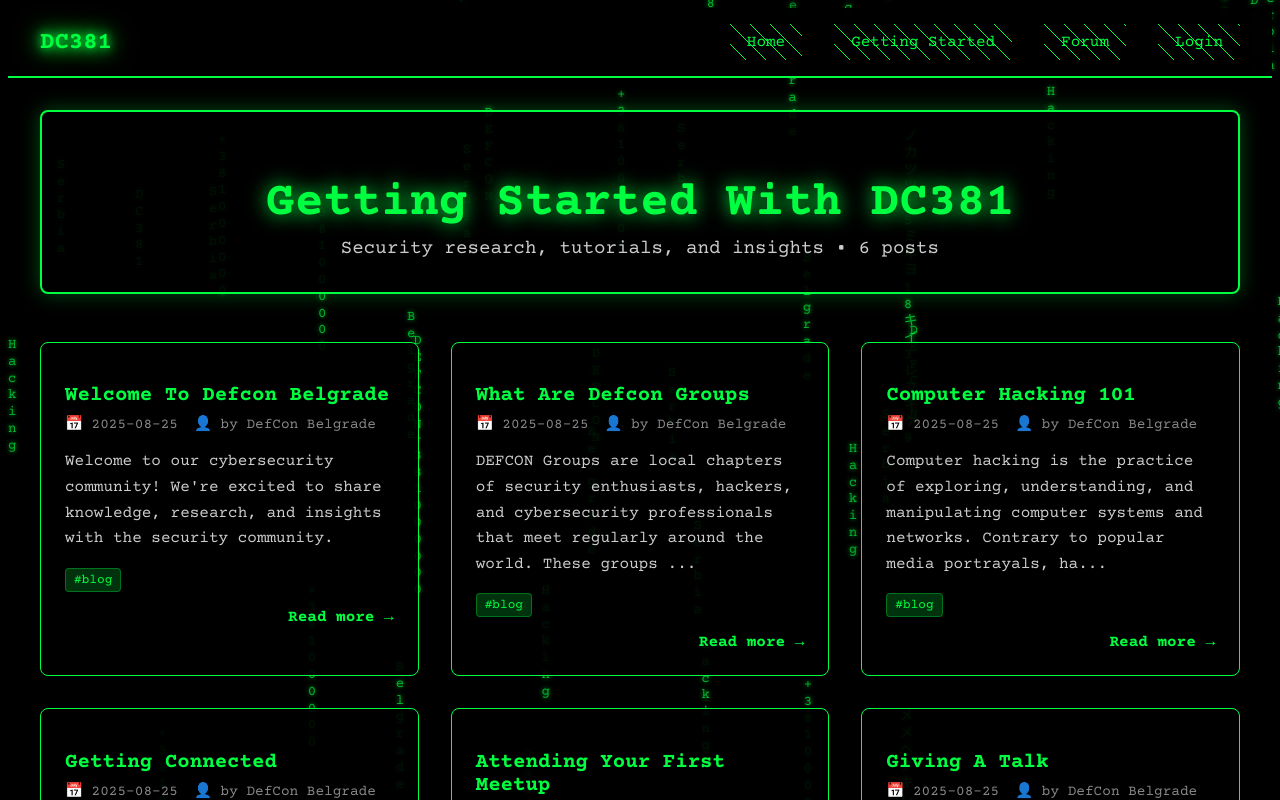
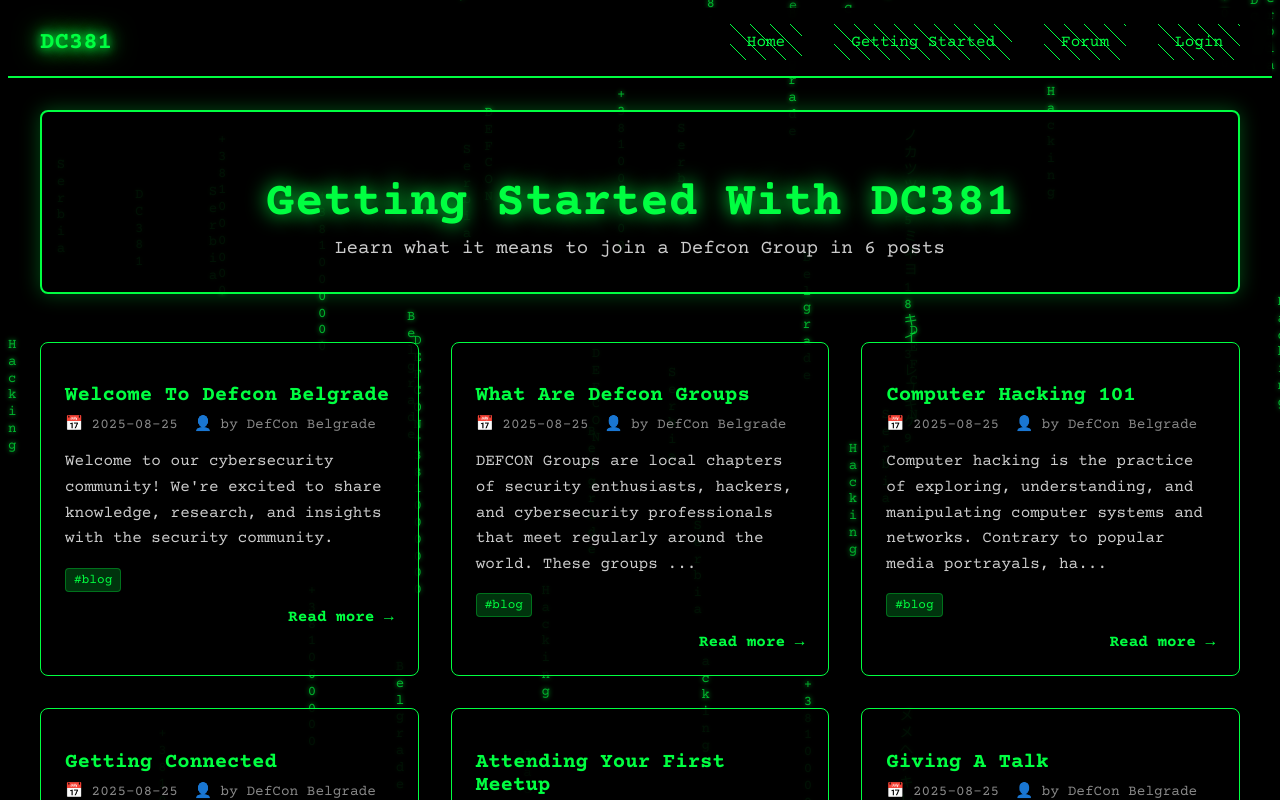
Before and after one commit to AleksaZatezalo/personal-website, a React (Create React App) app in the folder personal-website/: page /faq in a window 1280 px wide. Shown: the top 800 px of the page. Built offline with nearby package versions, Linux system fonts and the light colour scheme.

Commit message:
DONE FINALLY

```diff
--- a/personal-website/src/components/Blog/Blog.jsx
+++ b/personal-website/src/components/Blog/Blog.jsx
@@ -896,8 +896,8 @@
             <div className="blog-header">
               <h1 className="blog-title">Getting Started With DC381</h1>
               <p className="blog-subtitle">
-                Security research, tutorials, and insights
-                {posts.length > 0 && ` • ${posts.length} post${posts.length > 1 ? 's' : ''}`}
+                Learn what it means to join a Defcon Group in
+                {posts.length > 0 && ` ${posts.length} post${posts.length > 1 ? 's' : ''}`}
               </p>
             </div>
 
```
